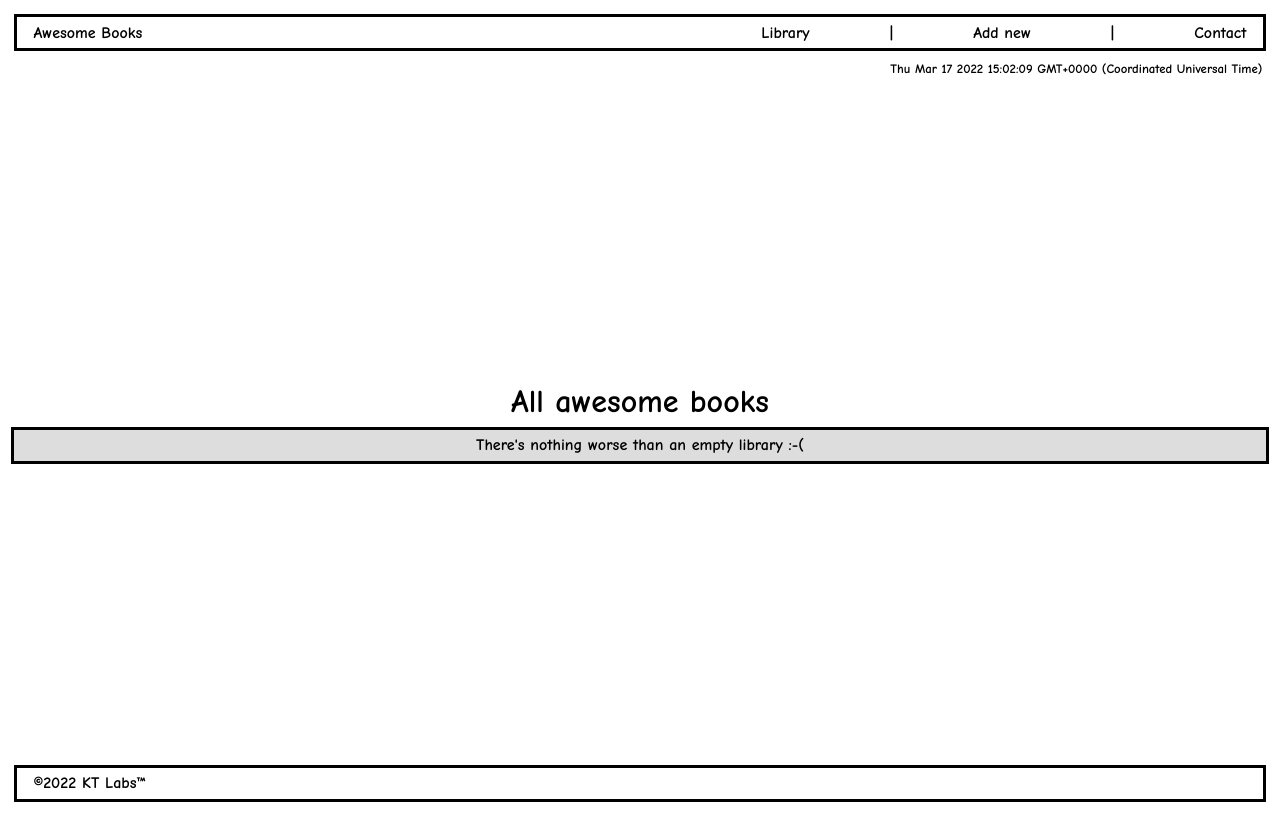
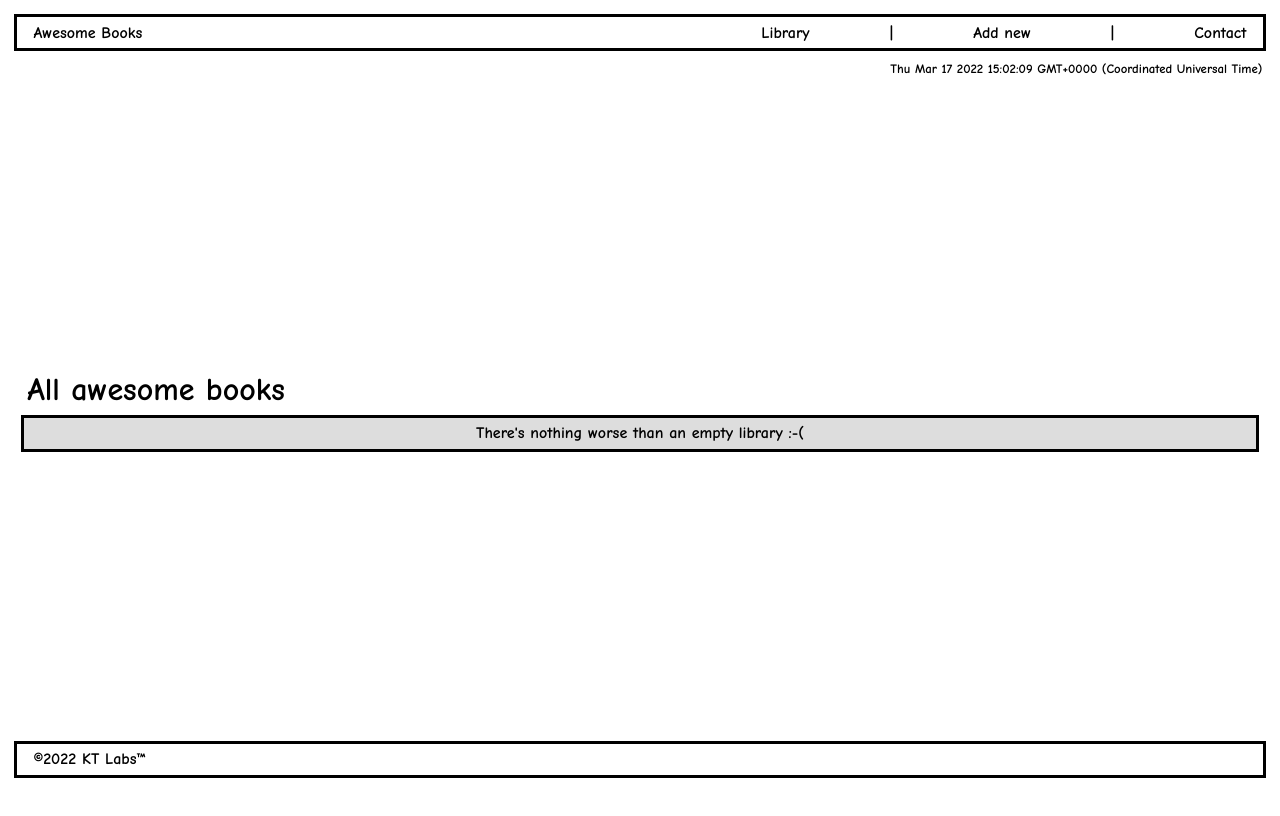
Before and after one commit to mrjuda/books, a website: page index.html in a window 1280 px wide. Drawn offline with Linux system fonts and the light colour scheme.

Commit message:
Fix css typos

```diff
--- a/styles/styles.scss
+++ b/styles/styles.scss
@@ -23,7 +23,7 @@ header {
 }
 
 .grid-container {
-  height: 100vh;
+  height: 97vh;
   display: flex;
   flex-direction: column;
   justify-content: space-between;
@@ -89,12 +89,13 @@ h2 {
 
 .library {
   display: flex;
+  height: 80vh;
   flex-direction: column;
-  align-items: center;
+  // align-items: center;
 }
 
 .front-shelf {
-  width: 100%;
+  // width: 100%;
   font-size: 1rem;
   margin: 0.4rem 0.4rem;
   padding: 0;
```
Also changed, not shown: styles/styles.css, 1 other file.
